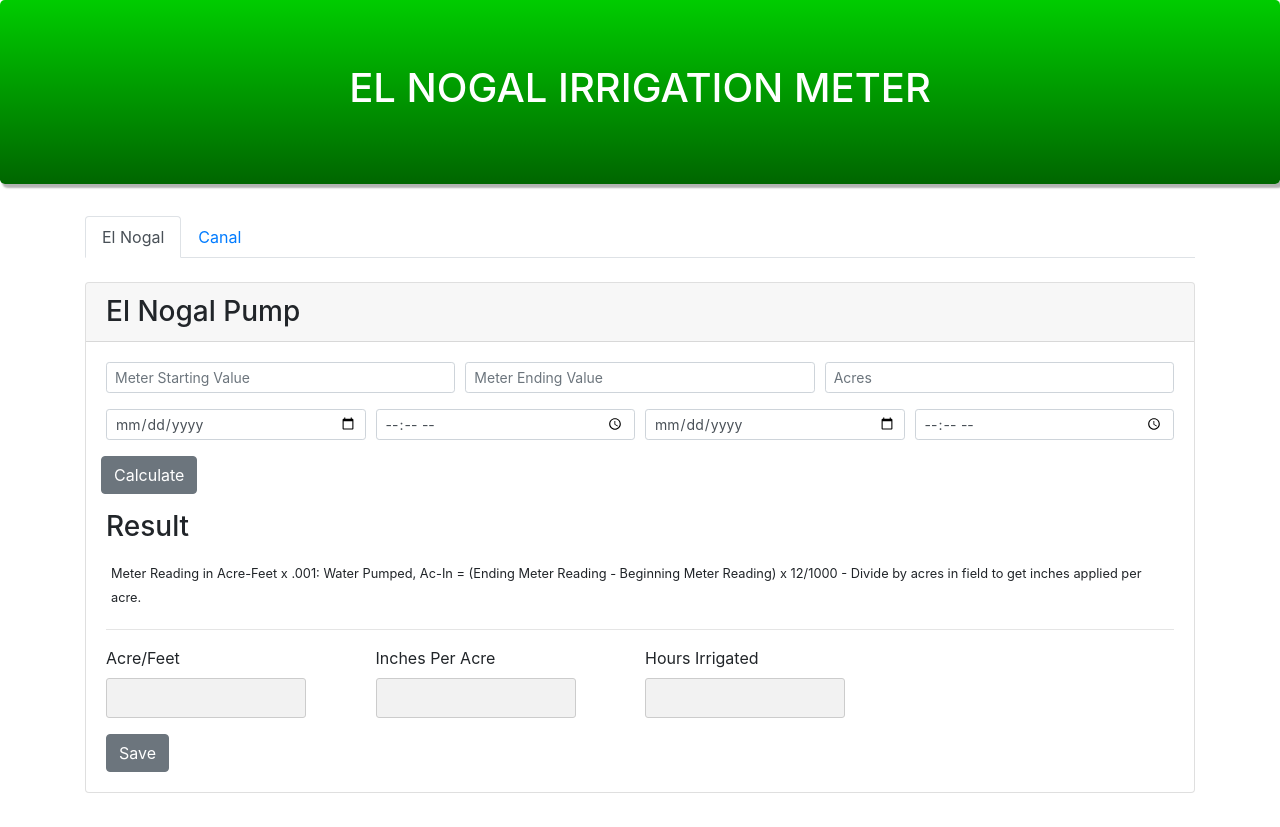
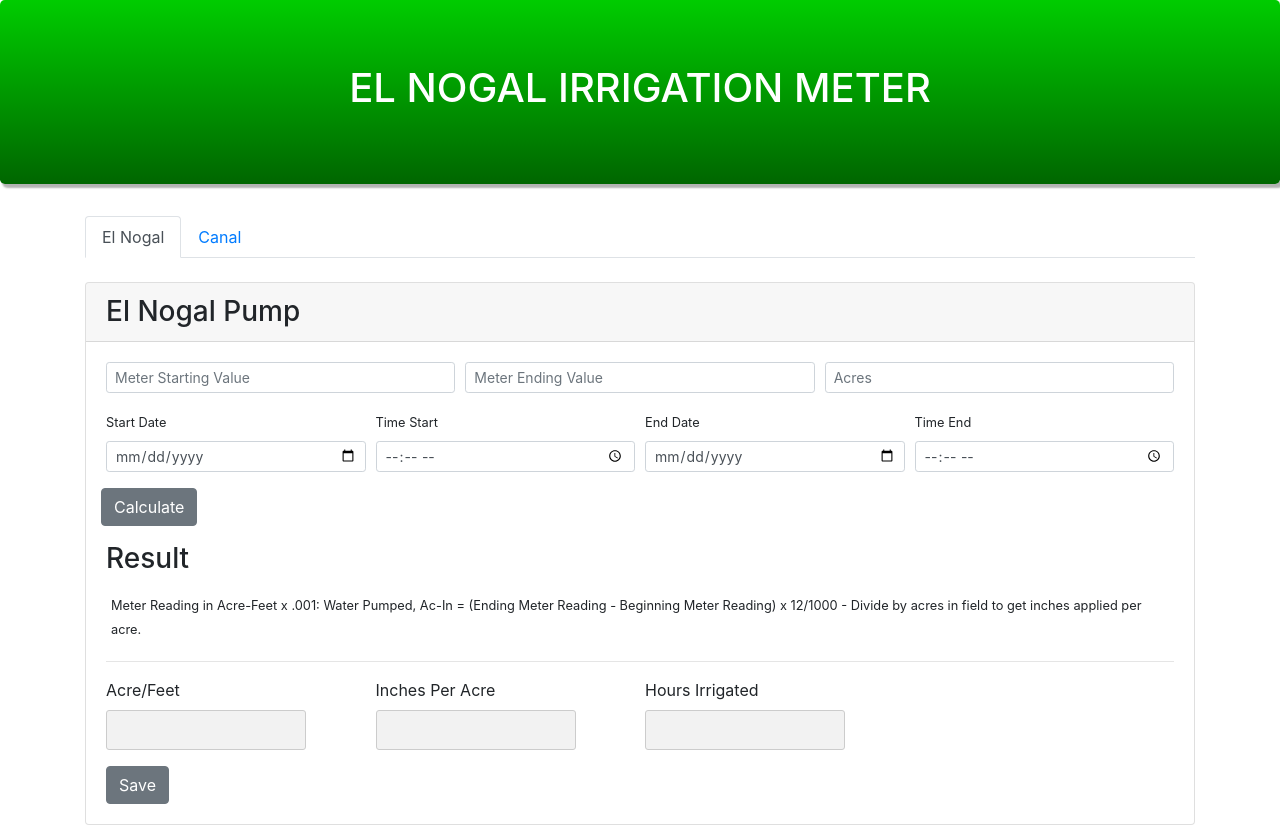
Before and after one commit to MirelesCloud/el-nogal-water-meter, a React (Create React App) app: page / in a window 1280 px wide. Shown: the top 827 px of the page. Built offline with nearby package versions, Linux system fonts and the light colour scheme; no server answers.

Commit message:
added labels to date and times

```diff
--- a/package.json
+++ b/package.json
@@ -3,6 +3,7 @@
   "version": "0.1.0",
   "private": true,
   "dependencies": {
+    "availity-reactstrap-validation": "^2.6.1",
     "axios": "^0.19.2",
     "bootstrap": "^4.4.1",
     "react": "^16.12.0",
--- a/src/Canal.js
+++ b/src/Canal.js
@@ -114,25 +114,25 @@ const FormInterface = (props) => {
         <Row form >
           <Col md={3}>
             <FormGroup >
-              {/*  <Label>Start Date</Label> */}
+              <Label><small>Start Date</small></Label>
               <Input placeholder="Start Date "type="date"  bsSize="sm" name="date-start" value={startDate} id="startDate" onChange={setField}></Input>
             </FormGroup>
           </Col>
           <Col md={3}>
             <FormGroup>
-              {/*  <Label>Time Start</Label> */}
+             <Label><small>Time Start</small></Label>
               <Input type="time" placeholder="Start Time" bsSize="sm" name="time-start" value={startTime} id="startTime" onChange={setField}></Input>
             </FormGroup>
           </Col>
             <Col md={3}>
             <FormGroup >
-              {/*  <Label>End Date</Label> */}
+            <Label><small>End Date</small></Label>
               <Input type="date"  bsSize="sm" name="date-end" value={endDate} id="endDate" onChange={setField}></Input>
             </FormGroup>
           </Col>
           <Col md={3}>
             <FormGroup>
-            {/*   <Label>Time End</Label> */}
+            <Label><small>Time End</small></Label>
               <Input type="time" bsSize="sm" name="time-end" value={endTime} id="endTime" onChange={setField}></Input>
             </FormGroup>
           </Col>
--- a/src/ElNogal.js
+++ b/src/ElNogal.js
@@ -98,7 +98,7 @@ const FormInterface = (props) => {
           <Col md={4}>
             <FormGroup>
             {/*   <Label for="meterStart">Meter Start</Label> */}
-              <Input placeholder="Meter Starting Value" type="number" name="meter-start" bsSize="sm" value={start} id="start" onChange={setField}/>
+              <Input placeholder="Meter Starting Value" type="number" name="meter-start" bsSize="sm" value={start} id="start" onChange={setField} required/>
             </FormGroup>
           </Col>
           <Col md={4}>
@@ -117,25 +117,25 @@ const FormInterface = (props) => {
         <Row form >
           <Col md={3}>
             <FormGroup >
-              {/*  <Label>Start Date</Label> */}
+               <Label><small>Start Date</small></Label>
               <Input placeholder="Start Date "type="date"  bsSize="sm" name="date-start" value={startDate} id="startDate" onChange={setField}></Input>
             </FormGroup>
           </Col>
           <Col md={3}>
             <FormGroup>
-              {/*  <Label>Time Start</Label> */}
+               <Label><small>Time Start</small></Label>
               <Input type="time" placeholder="Start Time" bsSize="sm" name="time-start" value={startTime} id="startTime" onChange={setField}></Input>
             </FormGroup>
           </Col>
             <Col md={3}>
             <FormGroup >
-              {/*  <Label>End Date</Label> */}
+              <Label><small>End Date</small></Label>
               <Input type="date"  bsSize="sm" name="date-end" value={endDate} id="endDate" onChange={setField}></Input>
             </FormGroup>
           </Col>
           <Col md={3}>
             <FormGroup>
-            {/*   <Label>Time End</Label> */}
+              <Label><small>Time End</small></Label>
               <Input type="time" bsSize="sm" name="time-end" value={endTime} id="endTime" onChange={setField}></Input>
             </FormGroup>
           </Col>
```
Also changed, not shown: 1 other file (tests, documents, lock files or other folders).
